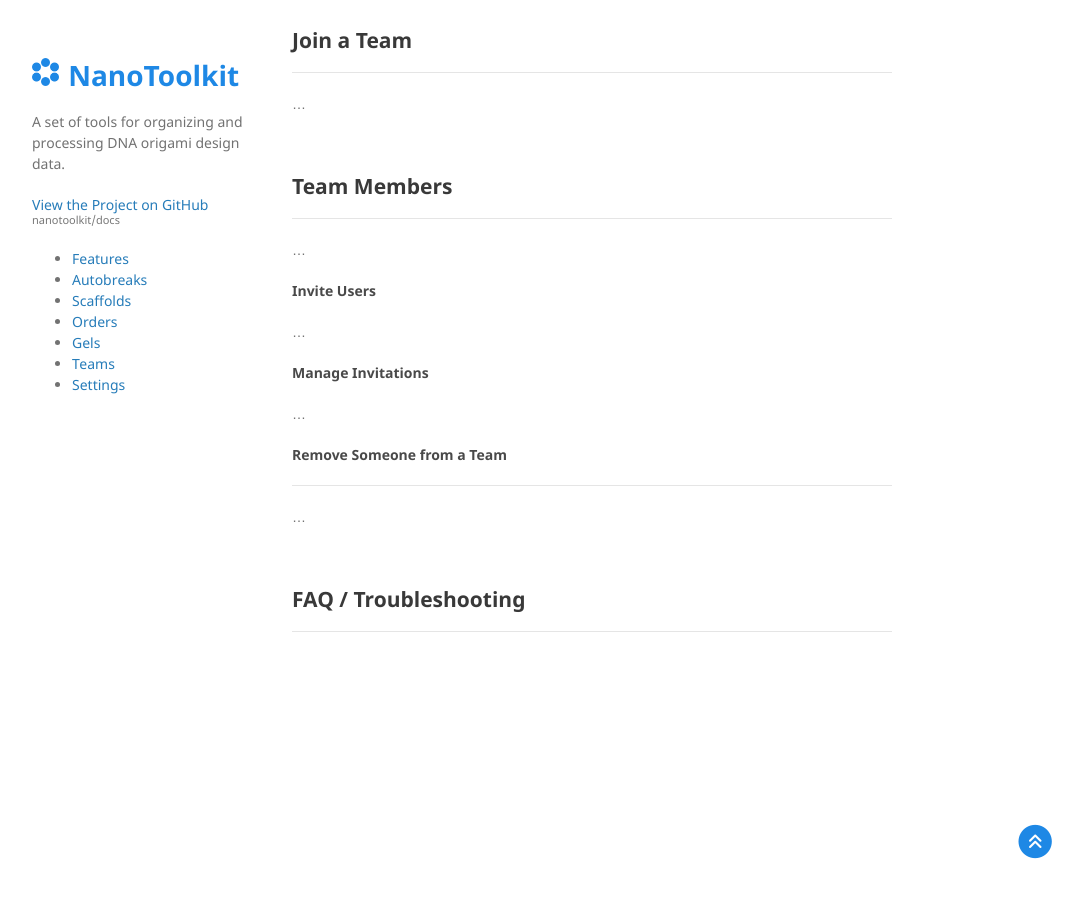
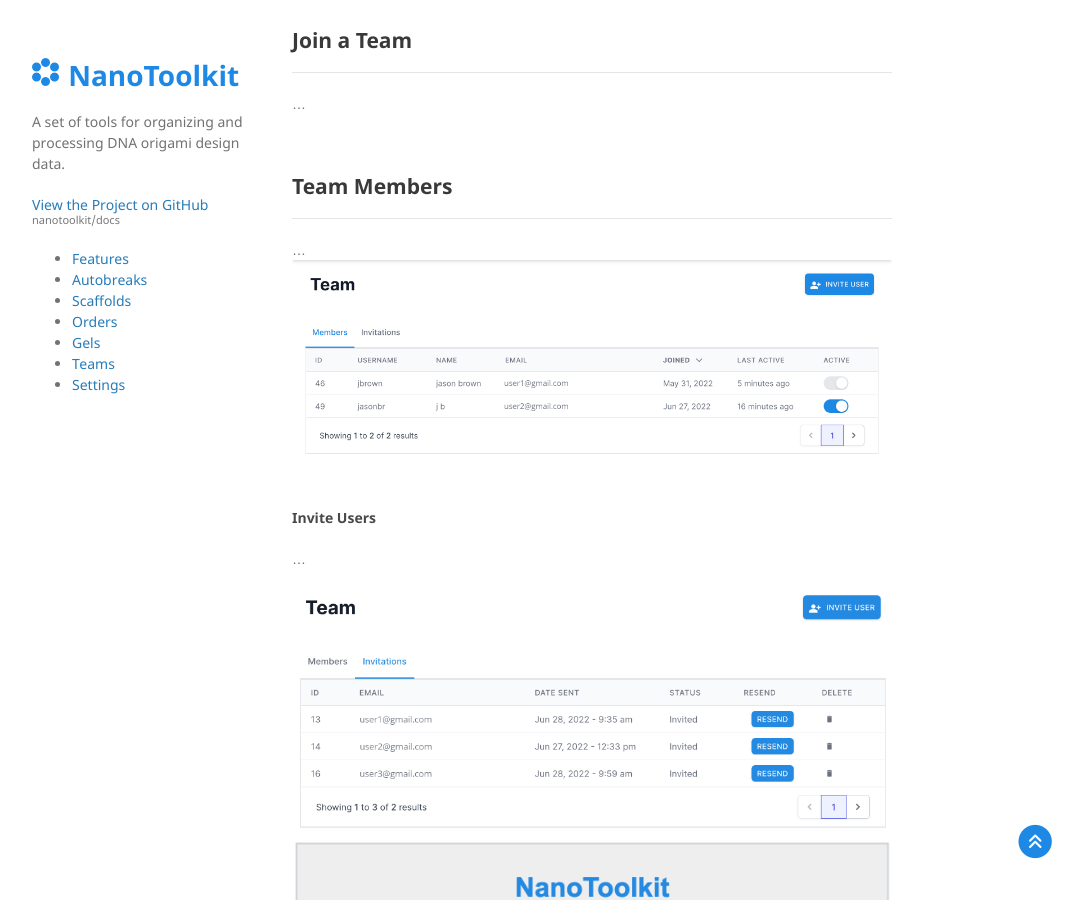
Before and after one commit to nanotoolkit/docs, a Jekyll site: the page built from pages/teams.md, in a window 1280 px wide and 900 px high, scrolled down 582 px. Shown: the whole window, without its empty margins (178-1261 px from the left). Built offline with Jekyll 4.4.1, drawn with Linux system fonts in a browser that asks for light colours; our own code applies the rules of GitHub Pages for plain Markdown files.

Commit message:
Add images to team page

```diff
--- a/pages/teams.md
+++ b/pages/teams.md
@@ -31,10 +31,14 @@
 ## Team Members
 ---
 ...
+![](../assets/img/team-members-table-edited.png)
 
 
 #### Invite Users
 ...
+
+![](../assets/img/team-invitations-edited.png)
+![](../assets/img/team-invite-email-template-edited.png)
 
 #### Manage Invitations
 ...
```
